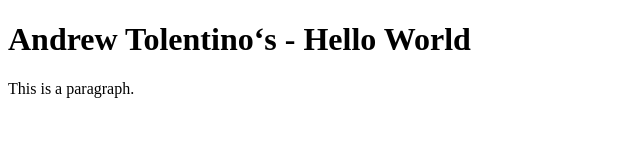
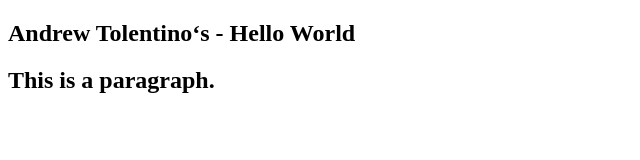
Before and after one commit to a-tolentino/a-tolentino.github.io, a plain HTML site: page index.html in a window 1280 px wide. Shown: the whole page, without its empty margins (0-640 px from the left). Drawn offline with Linux system fonts and the light colour scheme.

Commit message:
Update index.html

```diff
--- a/index.html
+++ b/index.html
@@ -4,7 +4,7 @@
 	<title>Andrew Tolentino - Hello World</title>
 </head>
 <body>
-	<h1>Andrew Tolentino‘s - Hello World</h1>
-	<p>This is a paragraph.</p>
+	<h2>Andrew Tolentino‘s - Hello World</h2>
+	<h2>This is a paragraph.</h2>
 </body>
 </html>
```
